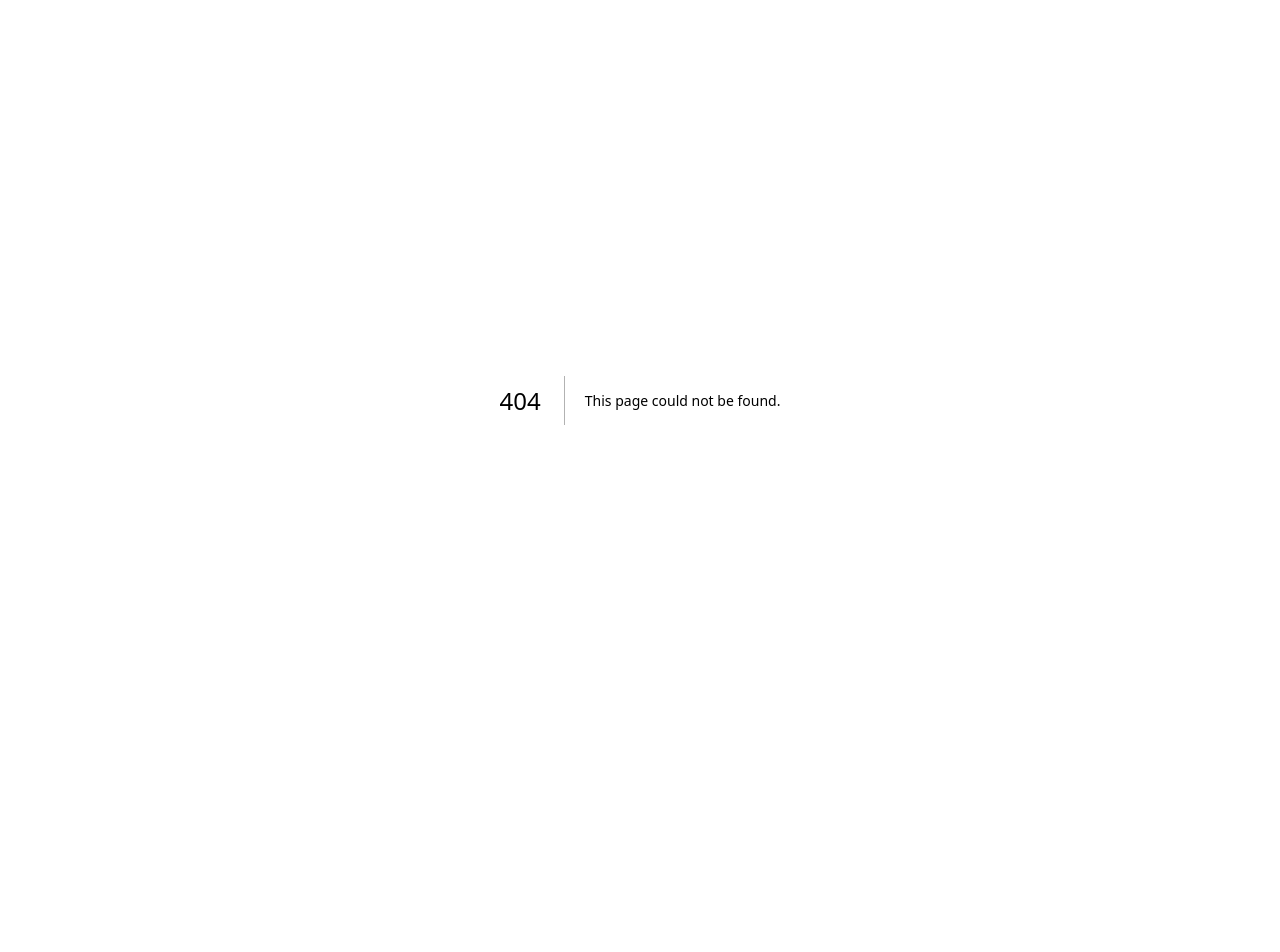
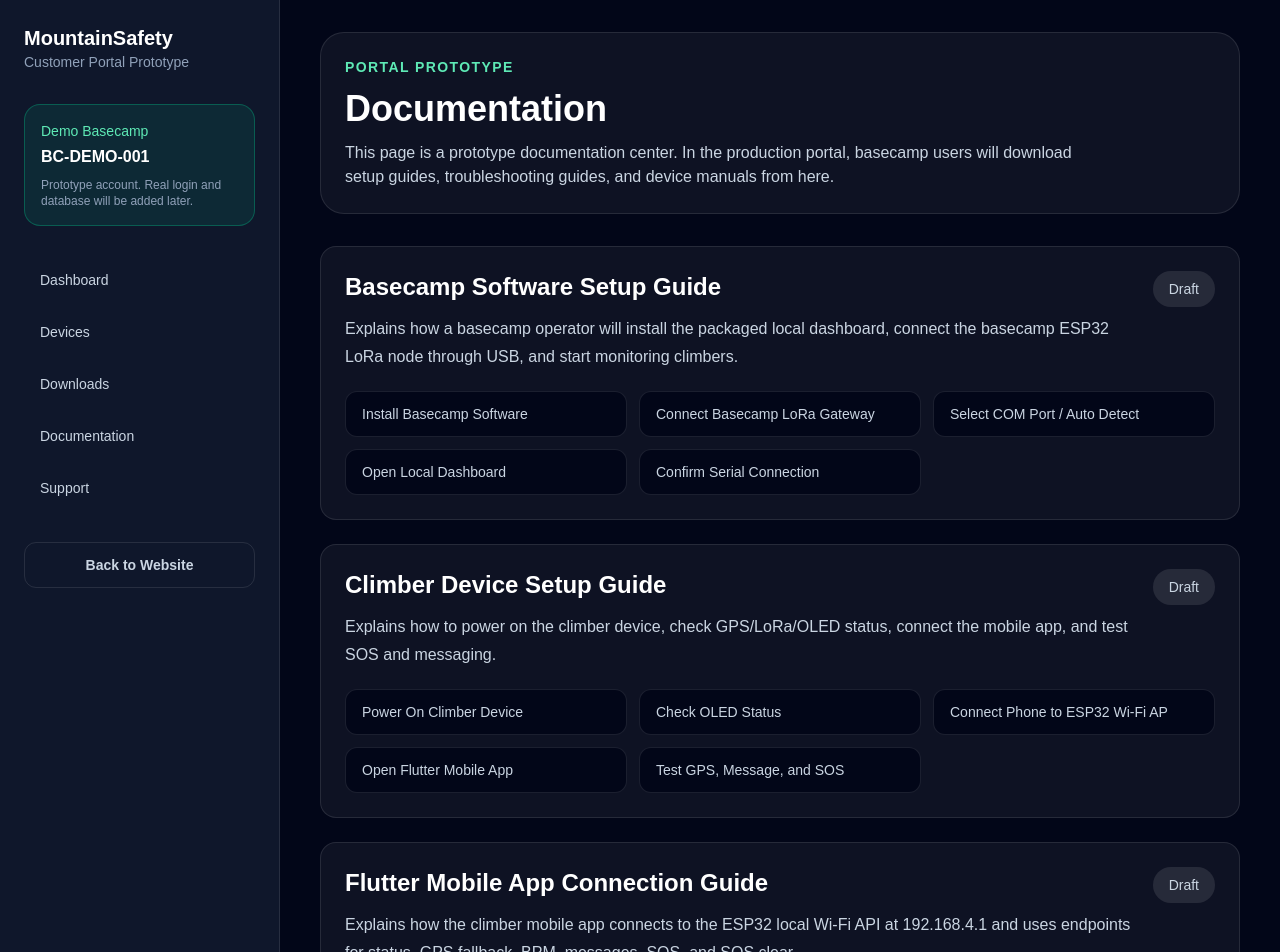
Before and after one commit to prabashmalhara/e21-3yp-Mountain-Climber-Health-and-GPS-Tracker, a Next.js app in the folder website/: page /portal/docs in a window 1280 px wide. Before the commit this address had no page. Shown: the top 952 px of the page. Before the commit the page ends 800 px from the top, so only its background shows below. Built offline with nearby package versions, Linux system fonts and the light colour scheme.

Commit message:
Add portal documentation prototype page

```diff
--- /dev/null
+++ b/website/src/app/portal/docs/page.tsx
@@ -0,0 +1,124 @@
+import PortalLayout from "@/components/PortalLayout";
+
+const docs = [
+  {
+    title: "Basecamp Software Setup Guide",
+    status: "Draft",
+    description:
+      "Explains how a basecamp operator will install the packaged local dashboard, connect the basecamp ESP32 LoRa node through USB, and start monitoring climbers.",
+    sections: [
+      "Install Basecamp Software",
+      "Connect Basecamp LoRa Gateway",
+      "Select COM Port / Auto Detect",
+      "Open Local Dashboard",
+      "Confirm Serial Connection",
+    ],
+  },
+  {
+    title: "Climber Device Setup Guide",
+    status: "Draft",
+    description:
+      "Explains how to power on the climber device, check GPS/LoRa/OLED status, connect the mobile app, and test SOS and messaging.",
+    sections: [
+      "Power On Climber Device",
+      "Check OLED Status",
+      "Connect Phone to ESP32 Wi-Fi AP",
+      "Open Flutter Mobile App",
+      "Test GPS, Message, and SOS",
+    ],
+  },
+  {
+    title: "Flutter Mobile App Connection Guide",
+    status: "Draft",
+    description:
+      "Explains how the climber mobile app connects to the ESP32 local Wi-Fi API at 192.168.4.1 and uses endpoints for status, GPS fallback, BPM, messages, SOS, and SOS clear.",
+    sections: [
+      "Connect to Climber Wi-Fi",
+      "Open Climber Safety App",
+      "Allow GPS and Bluetooth Permissions",
+      "Check ESP32 API Status",
+      "Send Test Message",
+    ],
+  },
+  {
+    title: "Firmware Update Guide",
+    status: "Planned",
+    description:
+      "Explains how production users will update ESP32 firmware using a simple firmware updater instead of Arduino IDE.",
+    sections: [
+      "Open Firmware Updater",
+      "Select Device Type",
+      "Connect Device by USB",
+      "Flash Firmware Package",
+      "Verify Firmware Version",
+    ],
+  },
+  {
+    title: "Repeater Node Setup Guide",
+    status: "Next Development Stage",
+    description:
+      "Explains how the future LoRa repeater node will be placed between climber and basecamp to extend communication range in mountainous terrain.",
+    sections: [
+      "Place Repeater at High Visibility Point",
+      "Power On Repeater",
+      "Check LoRa Status LED",
+      "Test Climber to Basecamp Packet Path",
+      "Confirm Dashboard Shows Repeater Path",
+    ],
+  },
+  {
+    title: "Troubleshooting Guide",
+    status: "Draft",
+    description:
+      "Common fixes for basecamp serial connection, LoRa packet loss, mobile app connection, GPS issues, armband BLE detection, and SOS/message problems.",
+    sections: [
+      "Basecamp Serial Not Connected",
+      "Phone Cannot Connect to ESP32 Wi-Fi",
+      "No GPS Found",
+      "LoRa Message Not Received",
+      "Armband Not Detected",
+    ],
+  },
+];
+
+export default function DocsPage() {
+  return (
+    <PortalLayout
+      title="Documentation"
+      description="This page is a prototype documentation center. In the production portal, basecamp users will download setup guides, troubleshooting guides, and device manuals from here."
+    >
+      <div className="grid gap-6">
+        {docs.map((doc) => (
+          <div
+            key={doc.title}
+            className="rounded-2xl border border-white/10 bg-white/5 p-6"
+          >
+            <div className="flex flex-col justify-between gap-4 md:flex-row md:items-start">
+              <div>
+                <h2 className="text-2xl font-bold">{doc.title}</h2>
+                <p className="mt-3 max-w-4xl leading-7 text-slate-300">
+                  {doc.description}
+                </p>
+              </div>
+
+              <span className="w-fit rounded-full bg-white/10 px-4 py-2 text-sm text-slate-300">
+                {doc.status}
+              </span>
+            </div>
+
+            <div className="mt-5 grid gap-3 md:grid-cols-2 lg:grid-cols-3">
+              {doc.sections.map((section) => (
+                <div
+                  key={section}
+                  className="rounded-xl border border-white/10 bg-slate-950 px-4 py-3 text-sm text-slate-300"
+                >
+                  {section}
+                </div>
+              ))}
+            </div>
+          </div>
+        ))}
+      </div>
+    </PortalLayout>
+  );
+}
--- a/website/src/components/PortalLayout.tsx
+++ b/website/src/components/PortalLayout.tsx
@@ -4,6 +4,7 @@ const portalLinks = [
   { label: "Dashboard", href: "/portal/dashboard" },
   { label: "Devices", href: "/portal/devices" },
   { label: "Downloads", href: "/portal/downloads" },
+  { label: "Documentation", href: "/portal/docs" },
   { label: "Support", href: "/portal/support" },
 ];
 
```
